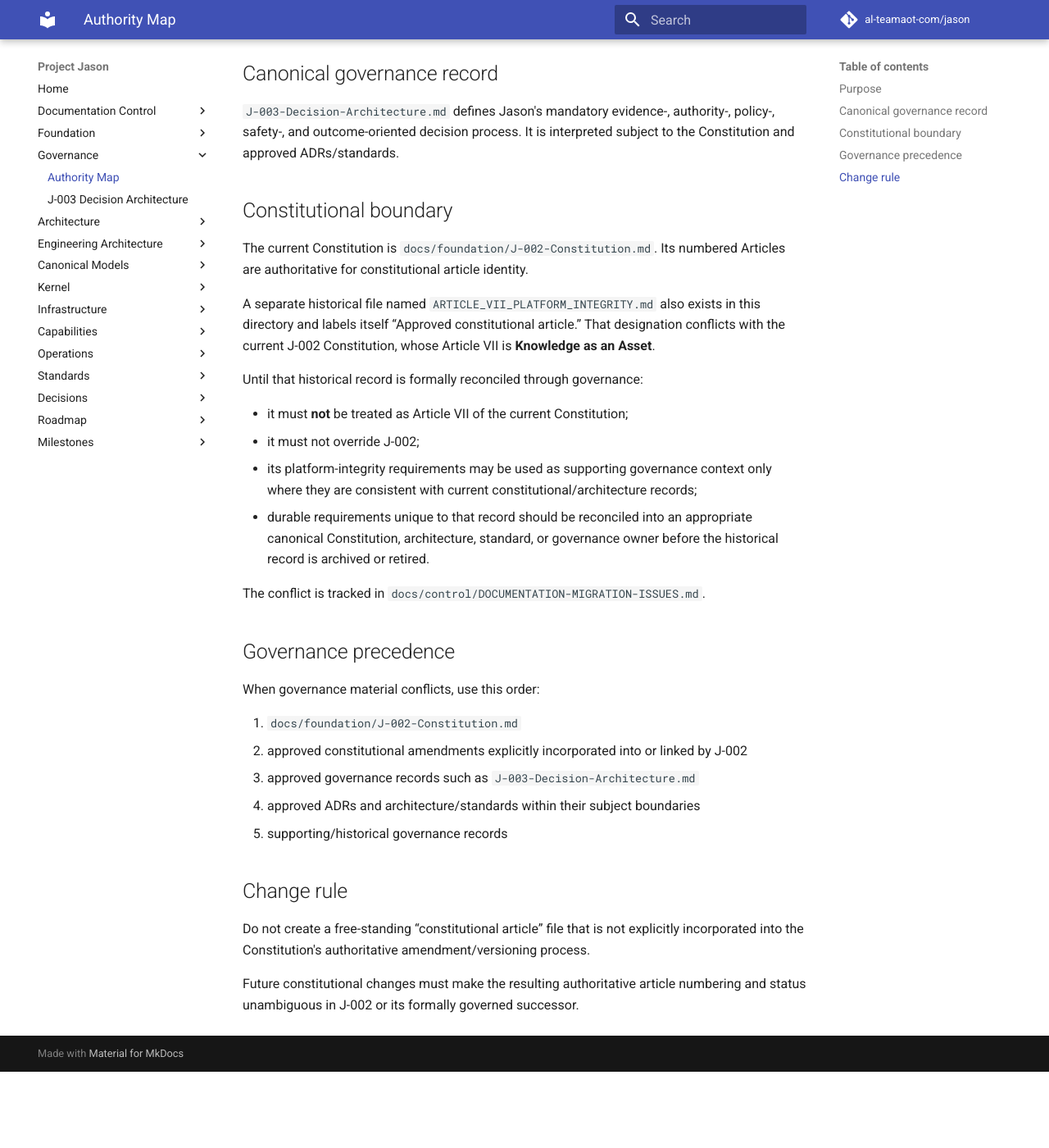
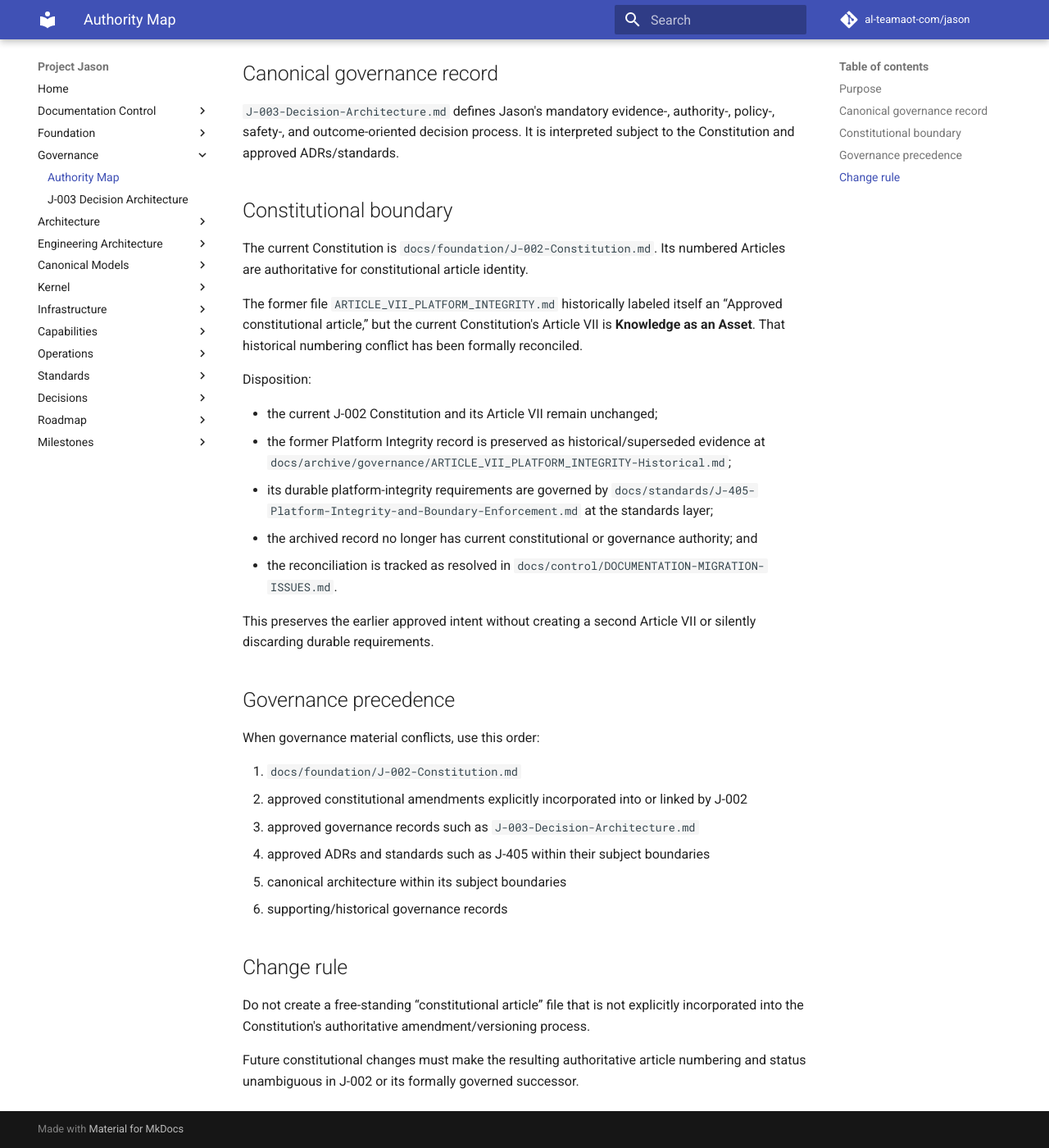
Before and after one commit to al-teamaot-com/jason, an MkDocs documentation site: the page built from docs/governance/README.md, in a window 1280 px wide and 1400 px high, scrolled down 367 px. Shown: the whole window at 82% size. Built offline with MkDocs 1.6.1 and Material for MkDocs 9.7.7, drawn with Linux system fonts in a browser that asks for light colours; comment, search, counter and statistics services are not loaded; before the commit the page ends 1674 px from its top, so only the background shows below that.

Commit message:
Resolve Platform Integrity constitutional authority conflict

```diff
--- a/docs/governance/README.md
+++ b/docs/governance/README.md
@@ -16,16 +16,17 @@ This directory contains governance records below the Constitution. Nothing in th
 
 The current Constitution is `docs/foundation/J-002-Constitution.md`. Its numbered Articles are authoritative for constitutional article identity.
 
-A separate historical file named `ARTICLE_VII_PLATFORM_INTEGRITY.md` also exists in this directory and labels itself “Approved constitutional article.” That designation conflicts with the current J-002 Constitution, whose Article VII is **Knowledge as an Asset**.
+The former file `ARTICLE_VII_PLATFORM_INTEGRITY.md` historically labeled itself an “Approved constitutional article,” but the current Constitution's Article VII is **Knowledge as an Asset**. That historical numbering conflict has been formally reconciled.
 
-Until that historical record is formally reconciled through governance:
+Disposition:
 
-- it must **not** be treated as Article VII of the current Constitution;
-- it must not override J-002;
-- its platform-integrity requirements may be used as supporting governance context only where they are consistent with current constitutional/architecture records;
-- durable requirements unique to that record should be reconciled into an appropriate canonical Constitution, architecture, standard, or governance owner before the historical record is archived or retired.
+- the current J-002 Constitution and its Article VII remain unchanged;
+- the former Platform Integrity record is preserved as historical/superseded evidence at `docs/archive/governance/ARTICLE_VII_PLATFORM_INTEGRITY-Historical.md`;
+- its durable platform-integrity requirements are governed by `docs/standards/J-405-Platform-Integrity-and-Boundary-Enforcement.md` at the standards layer;
+- the archived record no longer has current constitutional or governance authority; and
+- the reconciliation is tracked as resolved in `docs/control/DOCUMENTATION-MIGRATION-ISSUES.md`.
 
-The conflict is tracked in `docs/control/DOCUMENTATION-MIGRATION-ISSUES.md`.
+This preserves the earlier approved intent without creating a second Article VII or silently discarding durable requirements.
 
 ## Governance precedence
 
@@ -34,8 +35,9 @@ When governance material conflicts, use this order:
 1. `docs/foundation/J-002-Constitution.md`
 2. approved constitutional amendments explicitly incorporated into or linked by J-002
 3. approved governance records such as `J-003-Decision-Architecture.md`
-4. approved ADRs and architecture/standards within their subject boundaries
-5. supporting/historical governance records
+4. approved ADRs and standards such as J-405 within their subject boundaries
+5. canonical architecture within its subject boundaries
+6. supporting/historical governance records
 
 ## Change rule
 
```
